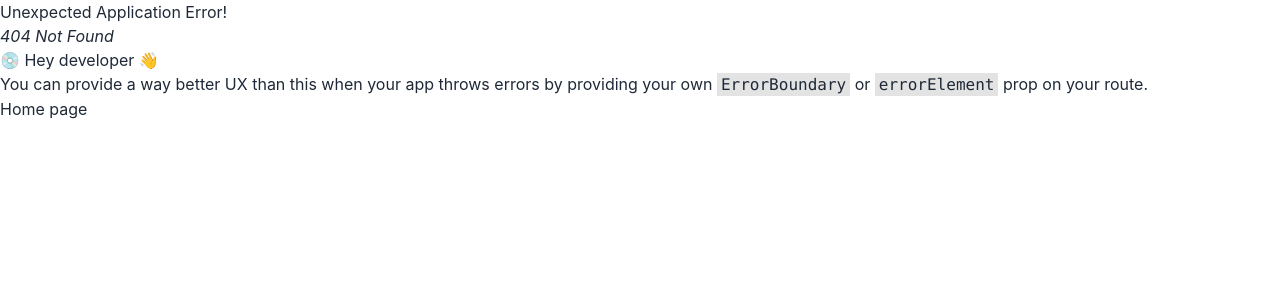
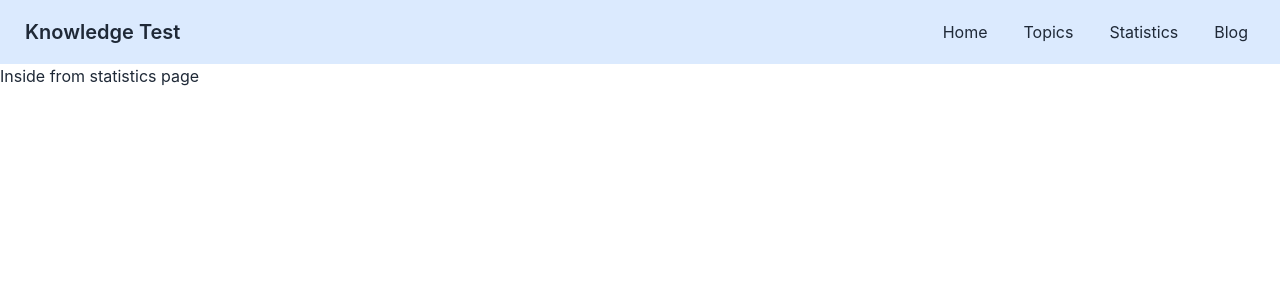
Before and after one commit to zakiralhasan/knowledge-test, a React (Create React App) app: page /statistics in a window 1280 px wide. Before the commit this address had no page. Shown: the top 300 px of the page. Built offline with nearby package versions, Linux system fonts and the light colour scheme.

Commit message:
nave bar section added

```diff
--- a/src/App.js
+++ b/src/App.js
@@ -6,7 +6,6 @@ function App() {
   return (
     <div >
       <RouterProvider router={router}></RouterProvider>
-      <h1>Home page</h1>
     </div>
   );
 }
--- /dev/null
+++ b/src/Components/Blog/Blog.js
@@ -0,0 +1,11 @@
+import React from 'react';
+
+const Blog = () => {
+    return (
+        <div>
+            <h1>Inside from blog page</h1>
+        </div>
+    );
+};
+
+export default Blog;
--- a/src/Components/Home/Home.js
+++ b/src/Components/Home/Home.js
@@ -3,7 +3,7 @@ import React from 'react';
 const Home = () => {
     return (
         <div>
-
+            <h1>Inside home page</h1>
         </div>
     );
 };
--- a/src/Components/NaveBar/NaveBar.jsx
+++ b/src/Components/NaveBar/NaveBar.jsx
@@ -4,7 +4,30 @@ import { Link } from 'react-router-dom';
 const NaveBar = () => {
     return (
     <div>
-
+        <div className="navbar bg-blue-100">
+            <div className="navbar-start">
+                <Link to='/home' className="btn btn-ghost normal-case text-xl">Knowledge Test</Link>
+            </div>
+            <div className="navbar-end">
+                <div className="dropdown dropdown-end">
+                    <label tabIndex={0} className="md:hidden btn btn-ghost btn-circle">
+                    <svg xmlns="http://www.w3.org/2000/svg" className="h-5 w-5" fill="none" viewBox="0 0 24 24" stroke="currentColor"><path strokeLinecap="round" strokeLinejoin="round" strokeWidth="2" d="M4 6h16M4 12h16M4 18h7" /></svg>
+                    </label>
+                    <ul tabIndex={0} className="menu md:block menu-compact dropdown-content mt-3 p-2 shadow bg-base-100 rounded-box w-52">
+                        <li><Link to='/home'>Home</Link></li>
+                        <li><Link to='/topics'>Topics</Link></li>
+                        <li><Link to='/statistics'>Statistics</Link></li>
+                        <li><Link to='/blog'>Blog</Link></li>
+                    </ul>
+                </div>
+                <ul className="md:flex hidden ">
+                    <li><Link className='mr-3 px-3 py-2 hover:text-orange-700' to='/home'>Home</Link></li>
+                    <li><Link className='mr-3 px-3 py-2 hover:text-orange-700' to='/topics'>Topics</Link></li>
+                    <li><Link className='mr-3 px-3 py-2 hover:text-orange-700' to='/statistics'>Statistics</Link></li>
+                    <li><Link className='mr-3 px-3 py-2 hover:text-orange-700' to='/blog'>Blog</Link></li>
+                </ul>
+            </div>
+        </div>
     </div>
     );
 };
--- /dev/null
+++ b/src/Components/Statistics/Statistics.js
@@ -0,0 +1,11 @@
+import React from 'react';
+
+const Statistics = () => {
+    return (
+        <div>
+            <h1>Inside from statistics page</h1>
+        </div>
+    );
+};
+
+export default Statistics;
--- /dev/null
+++ b/src/Components/Topics/Topics.js
@@ -0,0 +1,11 @@
+import React from 'react';
+
+const Topics = () => {
+    return (
+        <div>
+            <h1>Inside from topics page</h1>
+        </div>
+    );
+};
+
+export default Topics;
--- a/src/Utilities/RouteFile.js
+++ b/src/Utilities/RouteFile.js
@@ -1,10 +1,16 @@
 import { createBrowserRouter } from "react-router-dom";
 import Home from "../Components/Home/Home";
 import RootComponent from "../Components/RootComponent/RootComponent";
+import Topics from '../Components/Topics/Topics';
+import Statistics from '../Components/Statistics/Statistics';
+import Blog from '../Components/Blog/Blog';
 
 export const router = createBrowserRouter([
     {path:'/', element: <RootComponent></RootComponent>, children: [
         {path:'/', element: <Home></Home>},
         {path:'home', element: <Home></Home>},
+        {path:'topics', element: <Topics></Topics>},
+        {path:'statistics', element: <Statistics></Statistics>},
+        {path:'blog', element: <Blog></Blog>},
     ]}
 ])
```
